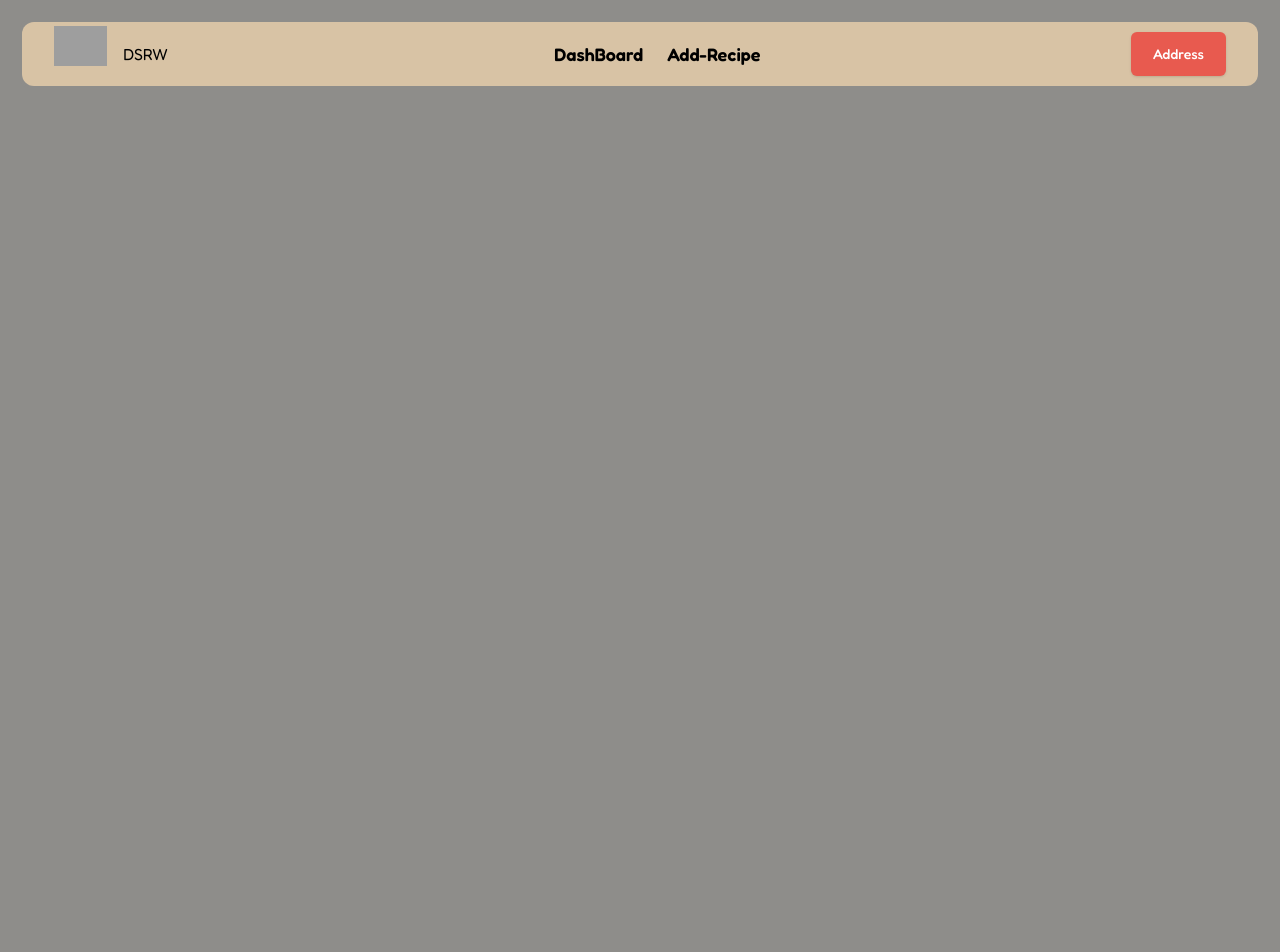
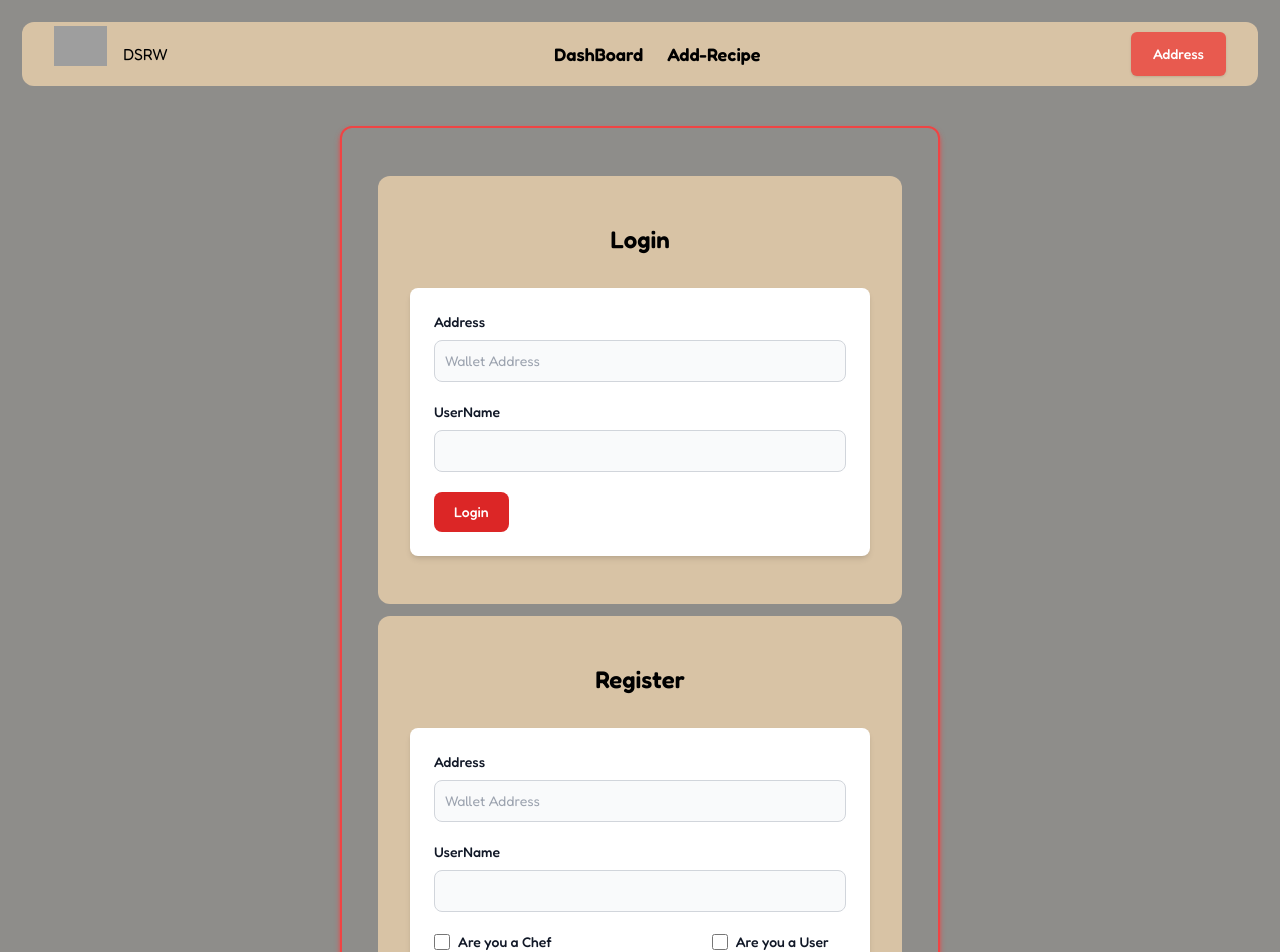
Before and after one commit to mehan05/Recipe_Selling, a React (Vite) app in the folder frontend/: page /auth-page in a window 1280 px wide. Shown: the top 952 px of the page. Before the commit the page ends 800 px from the top, so only its background shows below. Built offline with nearby package versions, Linux system fonts and the light colour scheme; grey boxes are pictures that could not be loaded.

Commit message:
created Login and register route and components

```diff
--- a/frontend/src/App.jsx
+++ b/frontend/src/App.jsx
@@ -4,6 +4,10 @@ import AddRecepie from './components/AddRecepie/AddRecepie'
 import Dashboard from './components/dashboard/Dashboard'
 import Header from './components/header/Header'
 import RecipeDetails from './components/recepieDetails/RecipeDetails'
+import MainPageAuth from './components/Auth/MainPageAuth'
+import Landing from './components/LandingPage/Landing'
+import Login from './components/Auth/Login'
+import Register from './components/Auth/Register'
 
 function App() {
 
@@ -15,6 +19,11 @@ function App() {
           <Route path='/dashboard' element={<Dashboard/>} />
               <Route path="dashboard/product/:id" element={<RecipeDetails />} />
           <Route path='/add-recipe' element={<AddRecepie/>} />
+          <Route path='/auth-page' element={<MainPageAuth/>} />
+          <Route path='/' element={<Landing/>} />
+          <Route path='/login' element={<Login/>}/>
+          <Route path='/register' element={<Register/>} />
+          <Route/>
         </Routes>
 
 
--- a/frontend/src/components/Auth/Login.jsx
+++ b/frontend/src/components/Auth/Login.jsx
@@ -0,0 +1,56 @@
+import React from 'react'
+
+const Login = () => {
+  return (
+    <div>
+           <div className='bg-[#D8C3A5] rounded-xl mt-3'>
+      <section>
+        <div className="mx-auto max-w-screen-md px-4 py-8 sm:px-6 sm:py-12 lg:px-8">
+
+            <div className='flex justify-center'>
+                <h1 className=' font-semibold text-2xl'>Login</h1>
+
+            </div>
+
+
+          <form className="max-w-lg mx-auto mt-8 bg-white p-6 rounded-lg shadow-md">
+            <div className="mb-5">
+              <label htmlFor="address" className="block mb-2 text-sm font-medium text-gray-900">
+                Address
+              </label>
+              <input
+                type="email"
+                id="address"
+                className="bg-gray-50 border border-gray-300 text-gray-900 text-sm rounded-lg focus:ring-blue-500 focus:border-blue-500 block w-full p-2.5"
+                placeholder="Wallet Address"
+                required
+              />
+            </div>
+            <div className="mb-5">
+              <label htmlFor="Username" className="block mb-2 text-sm font-medium text-gray-900">
+                UserName
+              </label>
+              <input
+                type="password"
+                id="Username"
+                className="bg-gray-50 border border-gray-300 text-gray-900 text-sm rounded-lg focus:ring-blue-500 focus:border-blue-500 block w-full p-2.5"
+                required
+              />
+            </div>
+
+
+            <button
+              type="submit"
+              className="text-white bg-red-600 hover:bg-red-700 focus:ring-4 focus:outline-none focus:ring-red-300 font-medium rounded-lg text-sm w-full sm:w-auto px-5 py-2.5 text-center"
+            >
+              Login
+            </button>
+          </form>
+        </div>
+      </section>
+    </div>
+    </div>
+  )
+}
+
+export default Login
--- /dev/null
+++ b/frontend/src/components/Auth/MainPageAuth.jsx
@@ -0,0 +1,16 @@
+import React from 'react'
+import Login from './Login'
+import Register from './Register'
+
+const MainPageAuth = () => {
+  return (
+    <div className='flex justify-center items-center mt-10 '>
+        <div className='w-[600px] border-2 border-red-500 shadow-md shadow-red-500 p-9 rounded-xl'>
+            <Login/>
+            <Register/>
+        </div>
+    </div>
+  )
+}
+
+export default MainPageAuth
--- a/frontend/src/components/Auth/Register.jsx
+++ b/frontend/src/components/Auth/Register.jsx
@@ -0,0 +1,83 @@
+import React from 'react';
+
+const Register = () => {
+  return (
+    <div className='bg-[#D8C3A5] rounded-xl mt-3'>
+      <section>
+        <div className="mx-auto max-w-screen-md px-4 py-8 sm:px-6 sm:py-12 lg:px-8">
+
+            <div className='flex justify-center'>
+                <h1 className=' font-semibold text-2xl'>Register</h1>
+
+            </div>
+
+
+          <form className="max-w-lg mx-auto mt-8 bg-white p-6 rounded-lg shadow-md">
+            <div className="mb-5">
+              <label htmlFor="address" className="block mb-2 text-sm font-medium text-gray-900">
+                Address
+              </label>
+              <input
+                type="email"
+                id="address"
+                className="bg-gray-50 border border-gray-300 text-gray-900 text-sm rounded-lg focus:ring-blue-500 focus:border-blue-500 block w-full p-2.5"
+                placeholder="Wallet Address"
+                required
+              />
+            </div>
+            <div className="mb-5">
+              <label htmlFor="Username" className="block mb-2 text-sm font-medium text-gray-900">
+                UserName
+              </label>
+              <input
+                type="password"
+                id="Username"
+                className="bg-gray-50 border border-gray-300 text-gray-900 text-sm rounded-lg focus:ring-blue-500 focus:border-blue-500 block w-full p-2.5"
+                required
+              />
+            </div>
+
+            <div className='flex '>
+
+                    <div className="flex items-start mb-5">
+                        <div className="flex items-center h-5">
+                            <input
+                            id="remember"
+                            type="checkbox"
+                            className="w-4 h-4 border border-gray-300 rounded bg-gray-50 focus:ring-3 focus:ring-blue-300"
+                            required
+                            />
+                        </div>
+                        <label htmlFor="remember" className="ml-2 text-sm font-medium text-gray-900">
+                            Are you a Chef
+                        </label>
+                    </div>
+                    <div className="flex items-start mb-5 ml-40">
+
+                        <div className="flex items-center h-5">
+                            <input
+                            id="remember"
+                            type="checkbox"
+                            className="w-4 h-4 border  border-gray-300 rounded bg-gray-50 focus:ring-7 focus:ring-red-700"
+                            required
+                            />
+                        </div>
+                        <label htmlFor="remember" className="ml-2 text-sm font-medium text-gray-900">
+                                 Are you a User
+                        </label>
+                    </div>
+            </div>
+            <button
+              type="submit"
+              className="text-white bg-red-600 hover:bg-red-700 focus:ring-4 focus:outline-none focus:ring-red-300 font-medium rounded-lg text-sm w-full sm:w-auto px-5 py-2.5 text-center"
+            >
+              Register
+            </button>
+          </form>
+        </div>
+      </section>
+    </div>
+  );
+};
+
+export default Register;
--- /dev/null
+++ b/frontend/src/components/LandingPage/Landing.jsx
@@ -0,0 +1,82 @@
+import React, { useState } from 'react';
+import { Link } from 'react-router-dom';
+
+const Landing = () => {
+    const[toogle,settoogle] = useState(false);
+    console.log(toogle  )
+    const handleGetStarted = ()=>{
+
+    }
+  return (
+    <div className="bg-[#D8C3A5] rounded-xl mt-3 h-[650px] ">
+      <section className=''>
+        <div className="mx-auto max-w-screen-xl px-4 py-8 sm:px-6 sm:py-12 lg:px-8 relative top-20">
+          <header>
+            <div className='border-2 m-3 p-4 border-red-600 rounded-xl text-lg'>
+              <h1 className="text-4xl font-bold text-black mb-4">
+                Discover and Sell Exclusive Recipes.
+              </h1>
+              <p className="mt-4 w-full text-black">
+                Join our culinary marketplace where chefs and food lovers can buy and sell unique, handcrafted recipes.
+                Whether you're looking to try something new or share your creations with the world, this is the perfect place for you!
+              </p>
+            </div>
+          </header>
+
+          <div className="mt-8 sm:flex sm:items-center sm:justify-between">
+            <div className="block sm:hidden">
+              <button className="flex cursor-pointer items-center gap-2 border-b border-gray-400 pb-1 text-gray-900 transition hover:border-gray-600">
+                <span className="text-sm font-medium">Filters & Sorting</span>
+                <svg
+                  xmlns="http://www.w3.org/2000/svg"
+                  fill="none"
+                  viewBox="0 0 24 24"
+                  strokeWidth="1.5"
+                  stroke="currentColor"
+                  className="size-4 rtl:rotate-180"
+                >
+                  <path strokeLinecap="round" strokeLinejoin="round" d="M8.25 4.5l7.5 7.5-7.5 7.5" />
+                </svg>
+              </button>
+            </div>
+            <h2 className="text-xl font-bold text-gray-900 sm:text-3xl">Get Started</h2>
+
+            <div className="hidden sm:flex sm:gap-4">
+                {toogle==false? (
+
+                    <div className="relative">
+
+                        <button onClick={() => settoogle((prev) => !prev)}
+ className="px-6 py-3 bg-black text-white rounded-lg shadow-md hover:bg-gray-900">
+                                Get Started
+                        </button>
+                    </div>
+                ):(
+                    <div className='flex justify-between '>
+
+                            <div className="relative">
+
+                            <Link  to='/login' className="px-6 py-3 bg-black text-white rounded-lg shadow-md hover:bg-gray-900">
+                                Login
+                                </Link>
+                            </div>
+                        <div className="relative ml-10">
+
+                            <Link to="/register"  className="px-6 py-3 bg-black text-white rounded-lg shadow-md hover:bg-gray-900">
+                                Register
+                            </Link>
+                        </div>
+                    </div>
+                )
+
+                }
+
+            </div>
+          </div>
+        </div>
+      </section>
+    </div>
+  );
+};
+
+export default Landing;
```
Also changed, not shown: 1 other file (tests, documents, lock files or other folders).
